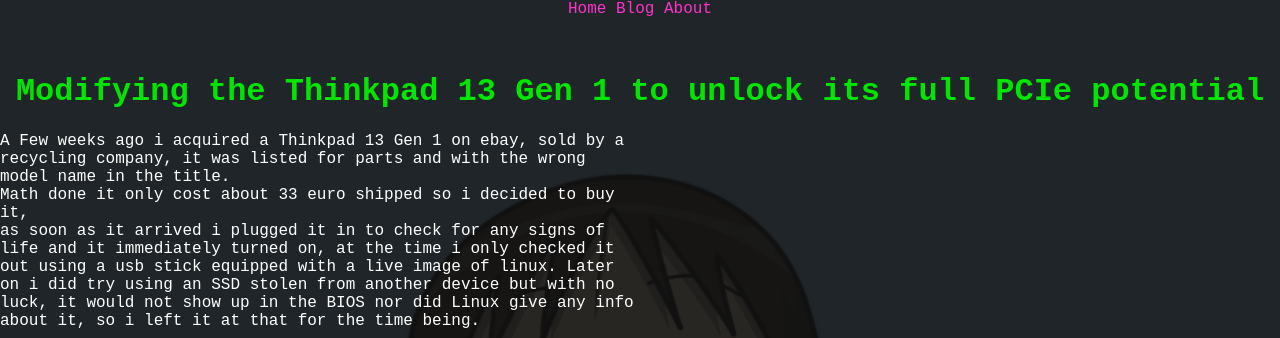
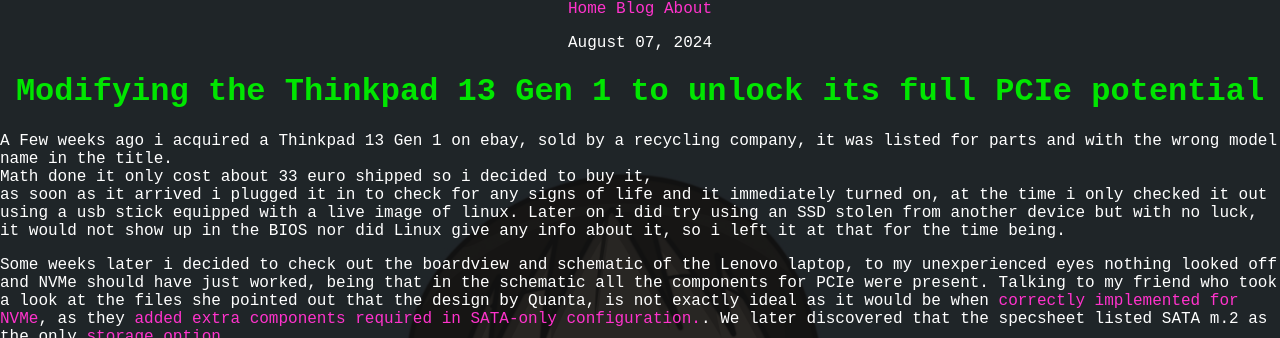
Before and after one commit to ambraglow/ambraglow.github.io, a Jekyll site: the page built from _posts/2024-08-07-thinkpad13nvme.md, in a window 1280 px wide, cut to the strip 0-338 px from the top of the page. Built offline with Jekyll 4.4.1, drawn with Linux system fonts in a browser that asks for light colours; some web fonts are replaced.

Commit message:
Update style.scss

```diff
--- a/_sass/style.scss
+++ b/_sass/style.scss
@@ -121,7 +121,12 @@
 
 .blog-post p{
   text-align: left;
-  margin-right: 50%;
 }
 
-.summary{visibility: hidden;}
+p.summary{text-align:center;}
+
+.blog-post img{
+  border: white;
+  border-style:groove;
+
+}
```
